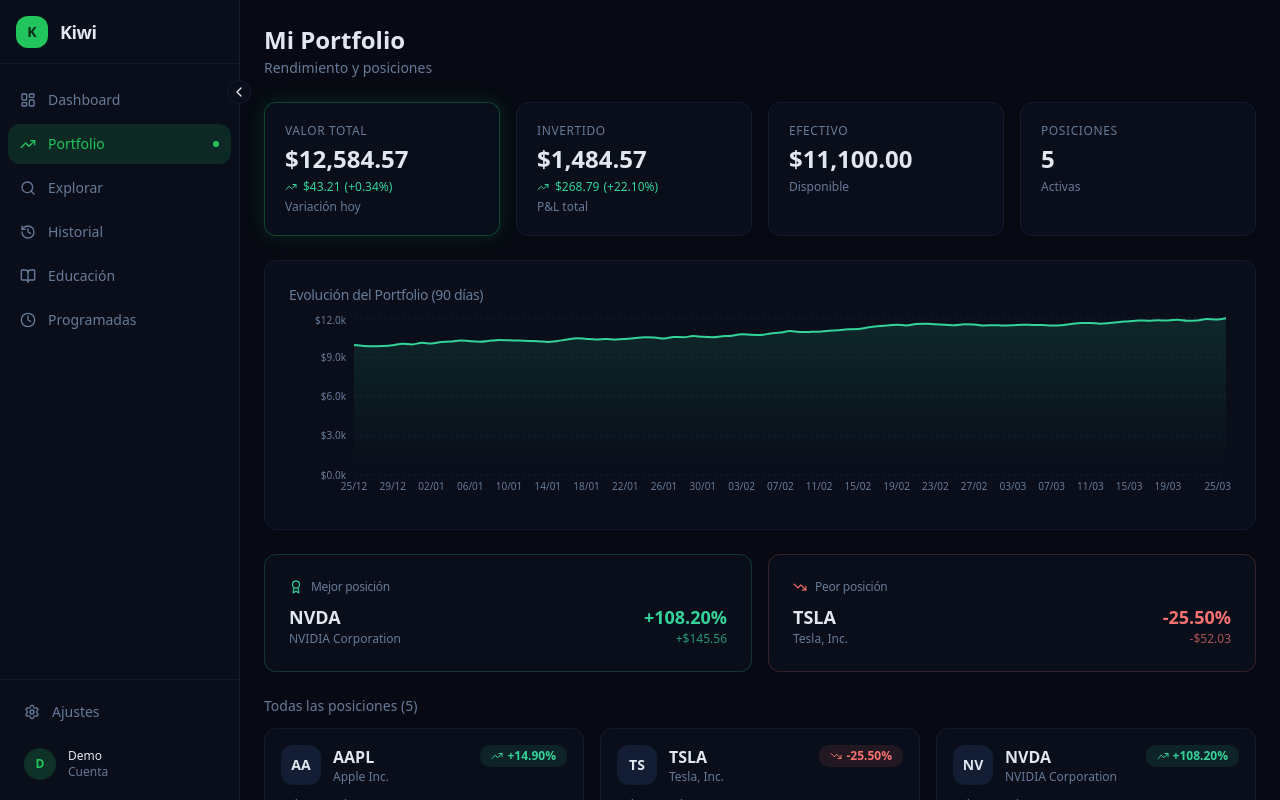
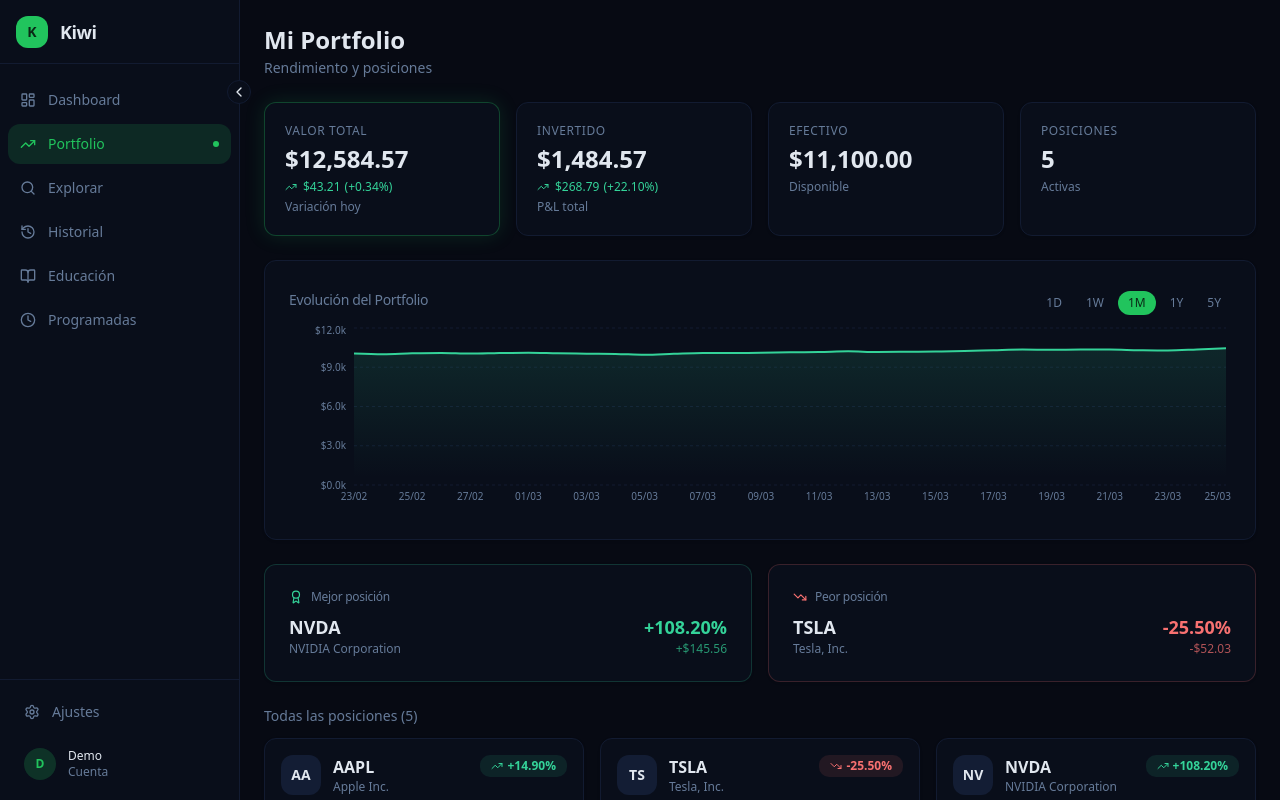
Before and after one commit to juanidoyaga1623/Kiwi, a Next.js app: page /portfolio in a window 1280 px wide. Built offline with nearby package versions, Linux system fonts and the light colour scheme.

Commit message:
feat: add time period selector to portfolio chart (1D/1W/1M/1Y/5Y)

```diff
--- a/app/(app)/dashboard/page.tsx
+++ b/app/(app)/dashboard/page.tsx
@@ -8,7 +8,6 @@ import { TrendingUp, TrendingDown, Minus } from "lucide-react";
 import {
   MOCK_POSITIONS,
   MOCK_PORTFOLIO_SUMMARY,
-  generatePortfolioSnapshots,
 } from "@/lib/mock-data";
 import Link from "next/link";
 import { Card, CardContent } from "@/components/ui/card";
@@ -16,7 +15,6 @@ import { Card, CardContent } from "@/components/ui/card";
 export const metadata: Metadata = { title: "Dashboard" };
 
 export default function DashboardPage() {
-  const snapshots = generatePortfolioSnapshots(30);
   const summary = MOCK_PORTFOLIO_SUMMARY;
 
   return (
@@ -70,7 +68,7 @@ export default function DashboardPage() {
       </div>
 
       {/* Chart */}
-      <PortfolioChart data={snapshots} />
+      <PortfolioChart />
 
       {/* Positions + Market */}
       <div className="grid grid-cols-1 lg:grid-cols-3 gap-4">
--- a/app/(app)/portfolio/page.tsx
+++ b/app/(app)/portfolio/page.tsx
@@ -6,7 +6,6 @@ import { formatCurrency, formatPercent } from "@/lib/utils";
 import {
   MOCK_POSITIONS,
   MOCK_PORTFOLIO_SUMMARY,
-  generatePortfolioSnapshots,
 } from "@/lib/mock-data";
 import { Card, CardContent, CardHeader, CardTitle } from "@/components/ui/card";
 import { TrendingDown, Award } from "lucide-react";
@@ -14,7 +13,6 @@ import { TrendingDown, Award } from "lucide-react";
 export const metadata: Metadata = { title: "Portfolio" };
 
 export default function PortfolioPage() {
-  const snapshots = generatePortfolioSnapshots(90);
   const summary = MOCK_PORTFOLIO_SUMMARY;
   const positions = MOCK_POSITIONS;
 
@@ -62,7 +60,7 @@ export default function PortfolioPage() {
       </div>
 
       {/* Chart */}
-      <PortfolioChart data={snapshots} title="Evolución del Portfolio (90 días)" />
+      <PortfolioChart title="Evolución del Portfolio" />
 
       {/* Best / Worst */}
       <div className="grid grid-cols-1 md:grid-cols-2 gap-4">
--- a/components/dashboard/portfolio-chart.tsx
+++ b/components/dashboard/portfolio-chart.tsx
@@ -1,6 +1,6 @@
 "use client";
 
-import { useMemo } from "react";
+import { useState, useMemo } from "react";
 import {
   AreaChart,
   Area,
@@ -13,26 +13,58 @@ import {
 import { format } from "date-fns";
 import { Card, CardContent, CardHeader, CardTitle } from "@/components/ui/card";
 import { formatCurrency } from "@/lib/utils";
-import type { MockPortfolioSnapshot } from "@/types";
 
-interface PortfolioChartProps {
-  data: MockPortfolioSnapshot[];
-  title?: string;
+type Period = "1D" | "1W" | "1M" | "1Y" | "5Y";
+
+const PERIODS: Period[] = ["1D", "1W", "1M", "1Y", "5Y"];
+
+function generateData(period: Period) {
+  const now = Date.now();
+  const points: { date: number; value: number }[] = [];
+  let value = 10000;
+
+  const configs: Record<Period, { count: number; stepMs: number; volatility: number }> = {
+    "1D": { count: 48, stepMs: 30 * 60 * 1000, volatility: 30 },
+    "1W": { count: 56, stepMs: 3 * 60 * 60 * 1000, volatility: 80 },
+    "1M": { count: 30, stepMs: 24 * 60 * 60 * 1000, volatility: 150 },
+    "1Y": { count: 52, stepMs: 7 * 24 * 60 * 60 * 1000, volatility: 300 },
+    "5Y": { count: 60, stepMs: 30 * 24 * 60 * 60 * 1000, volatility: 600 },
+  };
+
+  const { count, stepMs, volatility } = configs[period];
+  const start = now - count * stepMs;
+
+  for (let i = 0; i <= count; i++) {
+    const change = (Math.random() - 0.42) * volatility;
+    value = Math.max(8000, value + change);
+    points.push({ date: start + i * stepMs, value: Math.round(value * 100) / 100 });
+  }
+
+  return points;
 }
 
-function CustomTooltip({
-  active,
-  payload,
-  label,
-}: {
+function formatDate(ts: number, period: Period) {
+  const d = new Date(ts);
+  switch (period) {
+    case "1D": return format(d, "HH:mm");
+    case "1W": return format(d, "EEE dd");
+    case "1M": return format(d, "dd/MM");
+    case "1Y": return format(d, "MMM yy");
+    case "5Y": return format(d, "MMM yy");
+  }
+}
+
+function CustomTooltip({ active, payload, period }: {
   active?: boolean;
-  payload?: { value: number }[];
-  label?: string;
+  payload?: { value: number; payload: { date: number } }[];
+  period: Period;
 }) {
   if (!active || !payload || !payload.length) return null;
   return (
     <div className="bg-card border border-border rounded-lg px-3 py-2 shadow-xl">
-      <p className="text-xs text-muted-foreground mb-1">{label}</p>
+      <p className="text-xs text-muted-foreground mb-1">
+        {formatDate(payload[0].payload.date, period)}
+      </p>
       <p className="text-sm font-bold text-foreground tabular-nums">
         {formatCurrency(payload[0].value)}
       </p>
@@ -40,21 +72,40 @@ function CustomTooltip({
   );
 }
 
-export function PortfolioChart({ data, title = "Evolución del Portfolio" }: PortfolioChartProps) {
-  const isPositive = useMemo(() => {
-    if (data.length < 2) return true;
-    return data[data.length - 1].value >= data[0].value;
-  }, [data]);
+interface PortfolioChartProps {
+  title?: string;
+}
 
+export function PortfolioChart({ title = "Evolución del Portfolio" }: PortfolioChartProps) {
+  const [period, setPeriod] = useState<Period>("1M");
+
+  const data = useMemo(() => generateData(period), [period]);
+
+  const isPositive = data[data.length - 1].value >= data[0].value;
   const color = isPositive ? "#34d399" : "#f87171";
-  const gradientId = isPositive ? "greenGradient" : "redGradient";
+  const gradientId = `grad-${period}`;
 
   return (
     <Card className="bg-card border-border">
-      <CardHeader className="pb-2">
+      <CardHeader className="pb-2 flex flex-row items-center justify-between">
         <CardTitle className="text-sm font-medium text-muted-foreground">
           {title}
         </CardTitle>
+        <div className="flex gap-1">
+          {PERIODS.map((p) => (
+            <button
+              key={p}
+              onClick={() => setPeriod(p)}
+              className={`px-2.5 py-1 text-xs rounded-lg font-medium transition-colors ${
+                period === p
+                  ? "bg-primary text-primary-foreground"
+                  : "text-muted-foreground hover:text-foreground hover:bg-accent"
+              }`}
+            >
+              {p}
+            </button>
+          ))}
+        </div>
       </CardHeader>
       <CardContent className="pt-0">
         <div className="h-48">
@@ -73,13 +124,7 @@ export function PortfolioChart({ data, title = "Evolución del Portfolio" }: Por
                 axisLine={false}
                 tickLine={false}
                 interval="preserveStartEnd"
-                tickFormatter={(v) => {
-                  try {
-                    return format(new Date(v), "dd/MM");
-                  } catch {
-                    return v;
-                  }
-                }}
+                tickFormatter={(v) => formatDate(v, period)}
               />
               <YAxis
                 tick={{ fill: "hsl(var(--muted-foreground))", fontSize: 10 }}
@@ -88,7 +133,7 @@ export function PortfolioChart({ data, title = "Evolución del Portfolio" }: Por
                 width={65}
                 tickFormatter={(v) => `$${(v / 1000).toFixed(1)}k`}
               />
-              <Tooltip content={<CustomTooltip />} />
+              <Tooltip content={<CustomTooltip period={period} />} />
               <Area
                 type="monotone"
                 dataKey="value"
```
